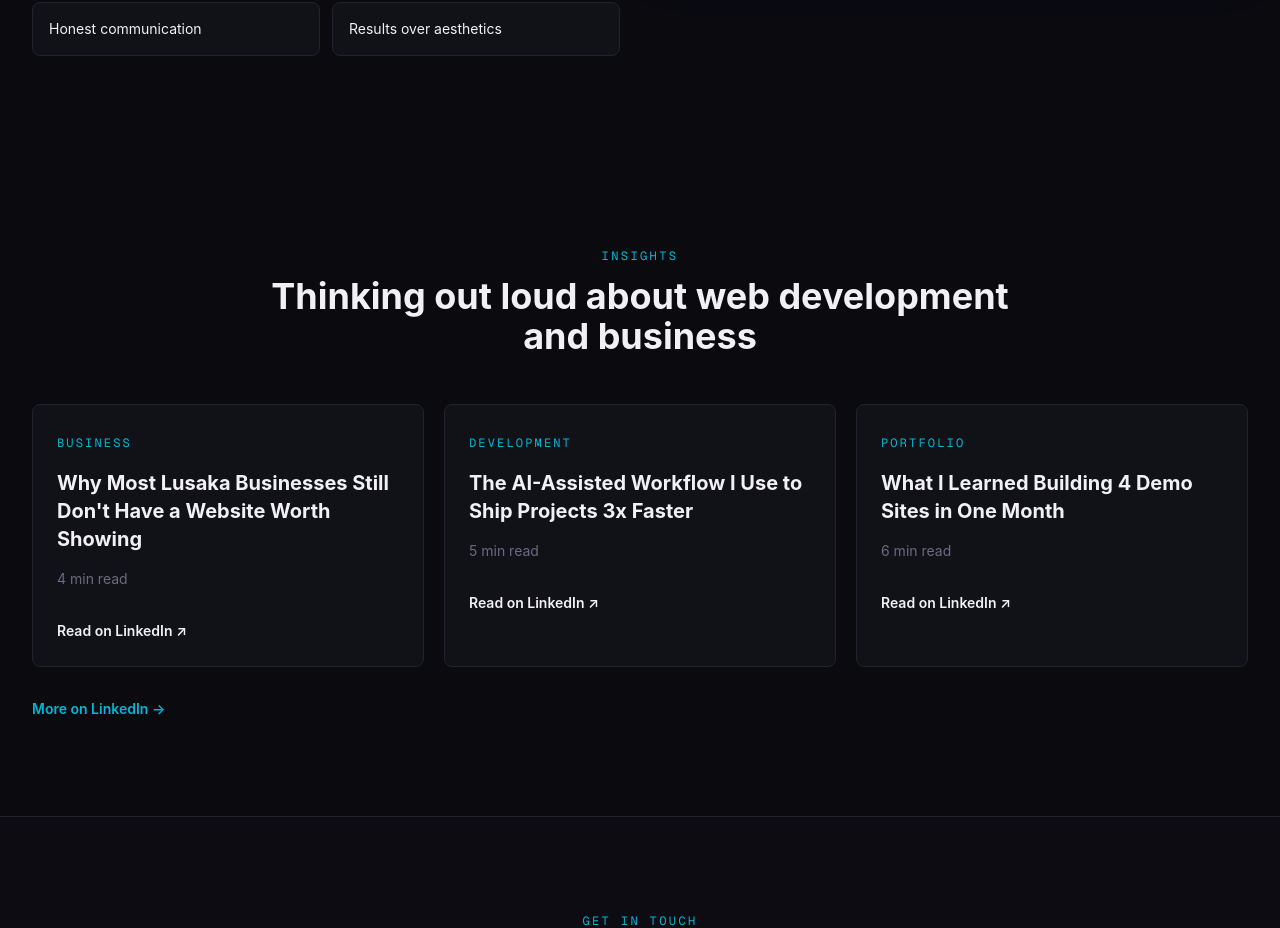
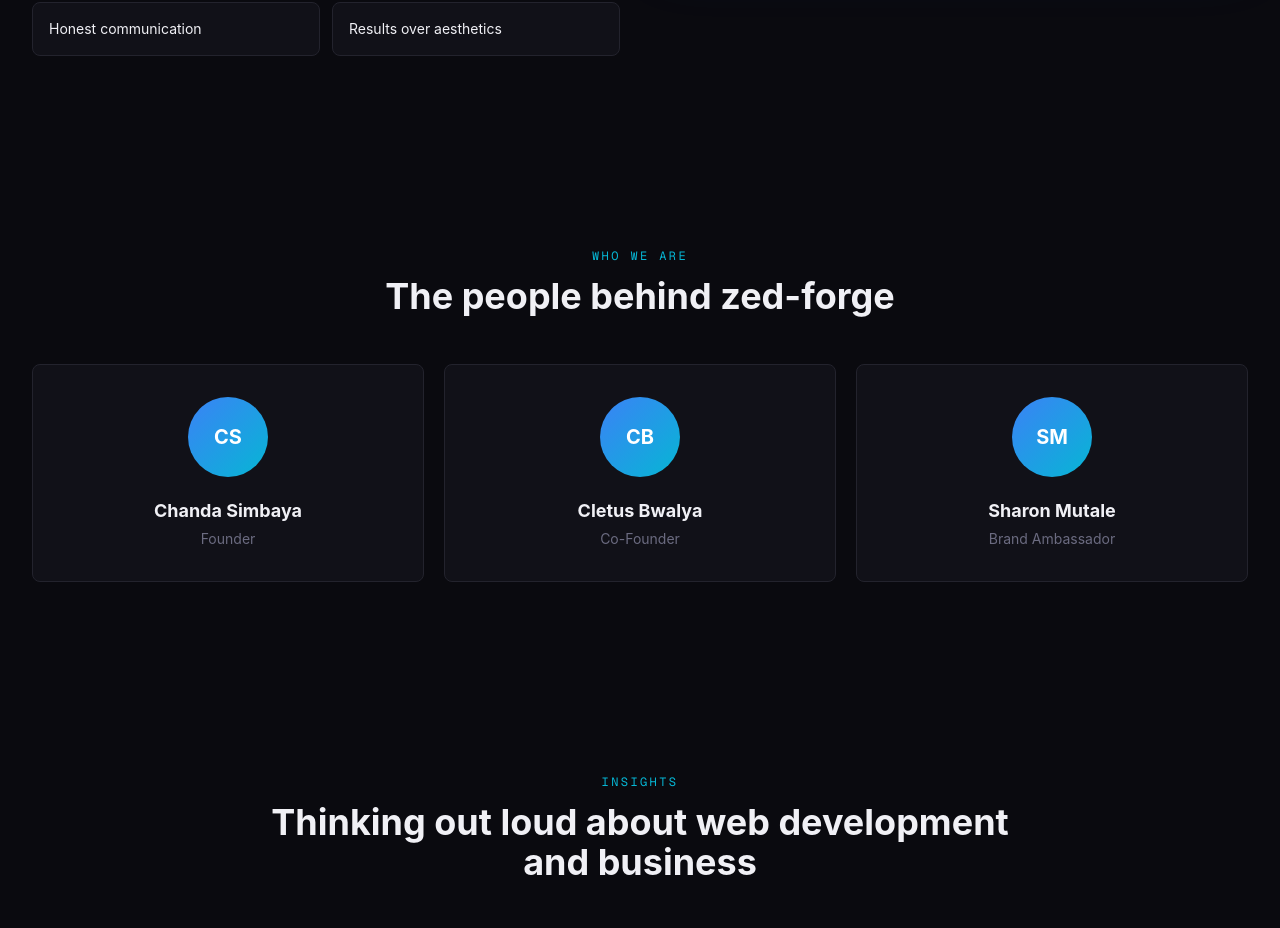
Before and after one commit to Obito324HX/zed-forge, a Next.js app: page / in a window 1280 px wide. Shown: the part 5691-6619 px from the top of the page. Built offline with nearby package versions, Linux system fonts and the light colour scheme.

Commit message:
Add real team section

```diff
--- a/app/page.tsx
+++ b/app/page.tsx
@@ -9,6 +9,7 @@ import { Process } from "@/components/home/Process";
 import { Services } from "@/components/home/Services";
 import { Skills } from "@/components/home/Skills";
 import { SocialProof } from "@/components/home/SocialProof";
+import { Team } from "@/components/home/Team";
 
 export default function Home() {
   return (
@@ -22,6 +23,7 @@ export default function Home() {
         <Process />
         <Skills />
         <About />
+        <Team />
         <Blog />
         <Contact />
       </main>
--- /dev/null
+++ b/components/home/Team.tsx
@@ -0,0 +1,33 @@
+"use client";
+
+import { motion } from "framer-motion";
+import { team } from "@/data/team";
+import { SectionHeader } from "./SectionHeader";
+
+export function Team() {
+  return (
+    <section id="team" className="px-4 py-24 sm:px-6 lg:px-8">
+      <div className="mx-auto max-w-7xl">
+        <SectionHeader eyebrow="Who We Are" title="The people behind zed-forge" />
+        <div className="grid gap-5 sm:grid-cols-2 lg:grid-cols-3">
+          {team.map((member, index) => (
+            <motion.div
+              key={member.name}
+              initial={{ opacity: 0, y: 20 }}
+              whileInView={{ opacity: 1, y: 0 }}
+              viewport={{ once: true }}
+              transition={{ delay: index * 0.08 }}
+              className="flex flex-col items-center rounded-lg border border-ff-border bg-ff-surface p-8 text-center"
+            >
+              <div className="flex h-20 w-20 items-center justify-center rounded-full bg-gradient-to-br from-ff-blue to-ff-cyan font-heading text-xl font-bold text-white">
+                {member.initials}
+              </div>
+              <h3 className="mt-5 font-heading text-lg font-bold text-ff-text">{member.name}</h3>
+              <p className="mt-1 text-sm text-ff-muted">{member.role}</p>
+            </motion.div>
+          ))}
+        </div>
+      </div>
+    </section>
+  );
+}
--- /dev/null
+++ b/data/team.ts
@@ -0,0 +1,23 @@
+export type TeamMember = {
+  name: string;
+  role: string;
+  initials: string;
+};
+
+export const team: TeamMember[] = [
+  {
+    name: "Chanda Simbaya",
+    role: "Founder",
+    initials: "CS"
+  },
+  {
+    name: "Cletus Bwalya",
+    role: "Co-Founder",
+    initials: "CB"
+  },
+  {
+    name: "Sharon Mutale",
+    role: "Brand Ambassador",
+    initials: "SM"
+  }
+];
```
